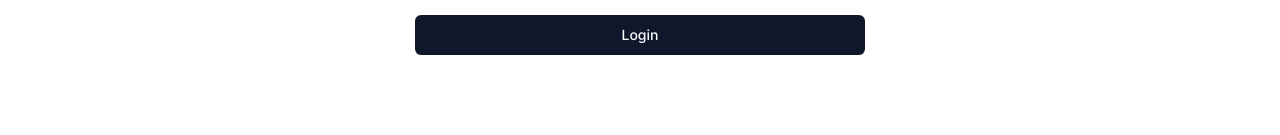
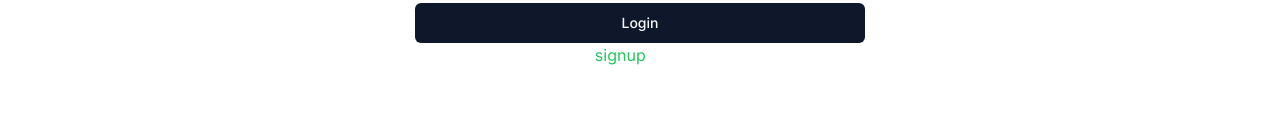
Before and after one commit to Punithify/college-alumni-portal, a Next.js app: page /login in a window 1280 px wide. Shown: the part 546-681 px from the top of the page. Built offline with nearby package versions, Linux system fonts and the light colour scheme; no server answers.

Commit message:
login-signup redirect

```diff
--- a/app/register/page.tsx
+++ b/app/register/page.tsx
@@ -6,13 +6,16 @@ import FormPage from "@/components/custom/FormPage"
 export default async function RegisterPage() {
   const session = await getServerSession()
 
-  if (!session) {
+  if (session) {
     redirect("/dashboard")
   }
 
   return (
     <section className="h-screen flex items-center justify-center">
-      <div className="w-[600px]">
+      <div className="w-[450px]">
+        <h1 className="text-4xl text-center font-extrabold tracking-tight lg:text-5xl">
+          SignUp
+        </h1>
         <FormPage />
       </div>
     </section>
--- a/components/custom/FormPage.tsx
+++ b/components/custom/FormPage.tsx
@@ -1,5 +1,6 @@
 "use client"
 
+import Link from "next/link"
 import { zodResolver } from "@hookform/resolvers/zod"
 import { useForm } from "react-hook-form"
 import * as z from "zod"
@@ -73,7 +74,10 @@ export default function FormPage() {
   }
 
   return (
-    <div className="w-2/3 space-y-6">
+    <>
+      <Toaster />
+
+      <div className="w-full space-y-6">
         <Form {...form}>
           <form onSubmit={form.handleSubmit(onSubmit)}>
             <FormField
@@ -103,9 +107,18 @@ export default function FormPage() {
                 </FormItem>
               )}
             />
-          <Button type="submit">Submit</Button>
+            <Button className="w-full" type="submit">
+              Submit
+            </Button>
           </form>
         </Form>
+        <span className="text-white mt-4">
+          Already have an account ?
+          <Link href="/login">
+            <span className="text-green-500 ml-2">login</span>
+          </Link>
+        </span>
       </div>
+    </>
   )
 }
--- a/components/custom/LoginForm.tsx
+++ b/components/custom/LoginForm.tsx
@@ -1,5 +1,6 @@
 "use client"
 
+import Link from "next/link"
 import { useRouter } from "next/navigation"
 import { zodResolver } from "@hookform/resolvers/zod"
 import { signIn } from "next-auth/react"
@@ -117,6 +118,12 @@ export default function LoginForm() {
             {form.formState.isSubmitting ? "Loading...." : "Login"}
           </Button>
         </form>
+        <span className="text-white mt-4">
+          Don't have an Account
+          <Link href="/register">
+            <span className="text-green-500 ml-2">signup</span>
+          </Link>
+        </span>
       </Form>
     </div>
   )
```
Lines whose indentation alone changed are shown as unchanged.
